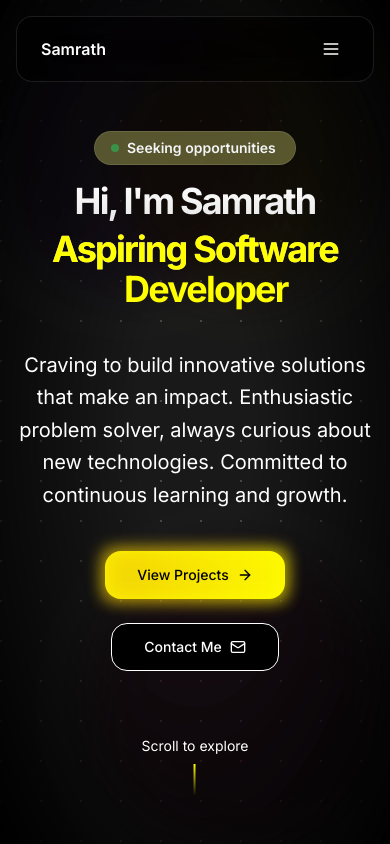
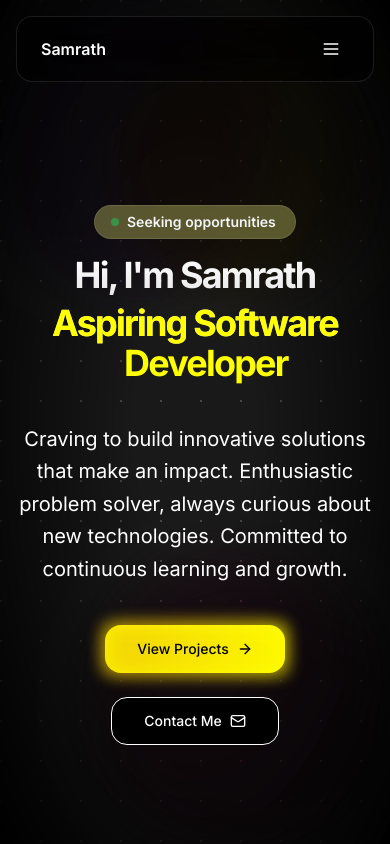
Before and after one commit to samrathreddy/portfolio, a Next.js app: page / in a window 390 px wide. Shown: the top 844 px of the page. Built offline with nearby package versions, Linux system fonts and the light colour scheme; no server answers.

Commit message:
fix: Navbar mobile view & scroll to explore

```diff
--- a/components/hero-section.tsx
+++ b/components/hero-section.tsx
@@ -25,7 +25,7 @@ export function HeroSection() {
   }, []);
 
   return (
-    <section className="relative min-h-screen flex flex-col items-center justify-center overflow-hidden bg-dot-white/[0.2]">
+    <section className="relative min-h-screen flex flex-col items-center justify-center overflow-hidden bg-dot-white/[0.2] pt-16 sm:pt-0">
       {/* Radial gradient for the container to give a faded look */}
       <div className="absolute pointer-events-none inset-0 flex items-center justify-center bg-background [mask-image:radial-gradient(ellipse_at_center,transparent_20%,black)]" />
 
@@ -37,7 +37,7 @@ export function HeroSection() {
       </div>
 
       {/* Hero Content */}
-      <div className="relative px-4 text-center mt-[-5vh]">
+      <div className="relative px-4 text-center mt-[5vh]">
         <div className="space-y-4">
           {/* Flipping text badge */}
           <div className="inline-block perspective-1000">
@@ -97,7 +97,7 @@ export function HeroSection() {
       </div>
 
       {/* Scroll indicator */}
-      <div className="absolute bottom-12 left-1/2 -translate-x-1/2 animate-fade-in delay-500">
+      <div className="absolute bottom-4 left-1/2 -translate-x-1/2 animate-fade-in delay-500 hidden sm:block">
         <div className="flex flex-col items-center gap-2">
           <span className="text-sm text-muted-foreground">Scroll to explore</span>
           <div className="w-[2px] h-8 bg-gradient-to-b from-primary to-transparent" />
```
